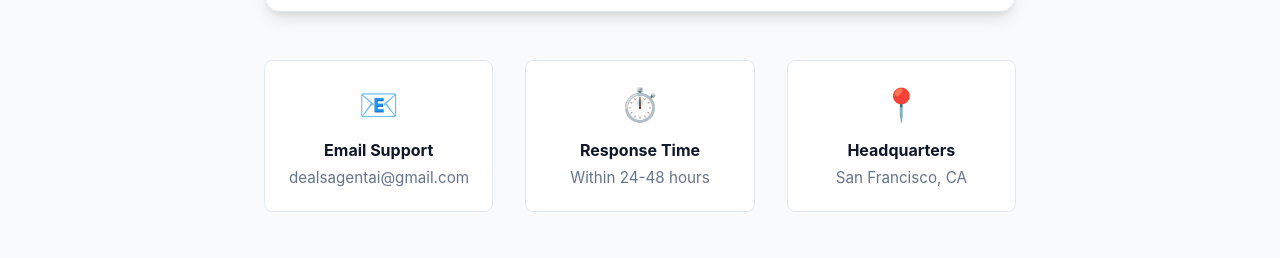
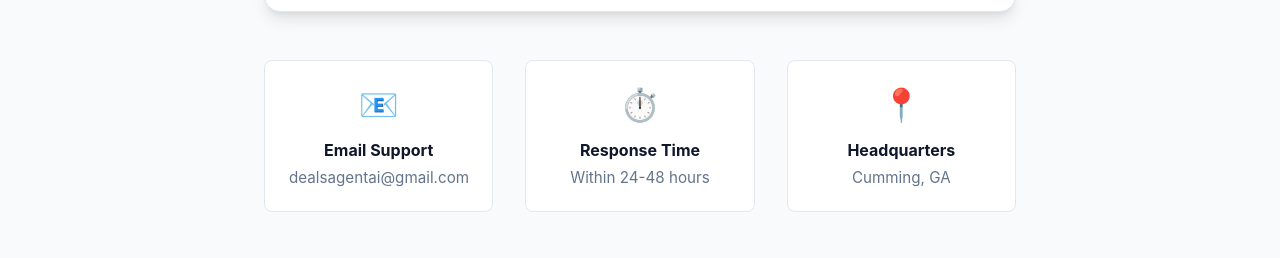
Before and after one commit to vgdarur/beforeyoudigitalblogs, a Next.js app: page /contact in a window 1280 px wide. Shown: the part 926-1184 px from the top of the page. Built offline with nearby package versions, Linux system fonts and the light colour scheme; no server answers.

Commit message:
Update headquarters to Cumming GA

```diff
--- a/src/app/(public)/contact/page.tsx
+++ b/src/app/(public)/contact/page.tsx
@@ -130,7 +130,7 @@ export default function ContactPage() {
         <div className={styles.infoItem}>
           <div className={styles.infoIcon}>📍</div>
           <div className={styles.infoTitle}>Headquarters</div>
-          <div className={styles.infoText}>San Francisco, CA</div>
+          <div className={styles.infoText}>Cumming, GA</div>
         </div>
       </div>
     </div>
```
